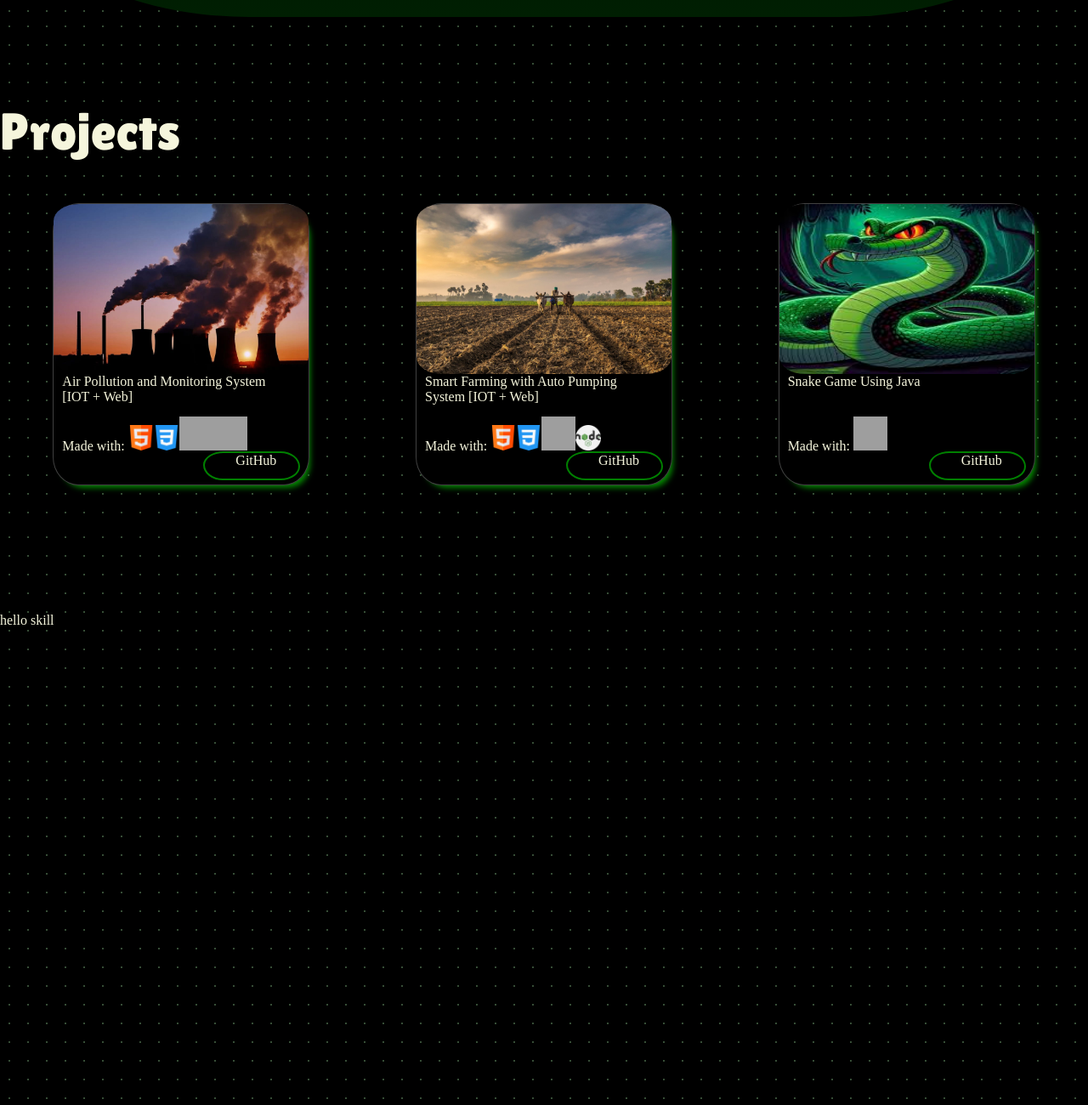
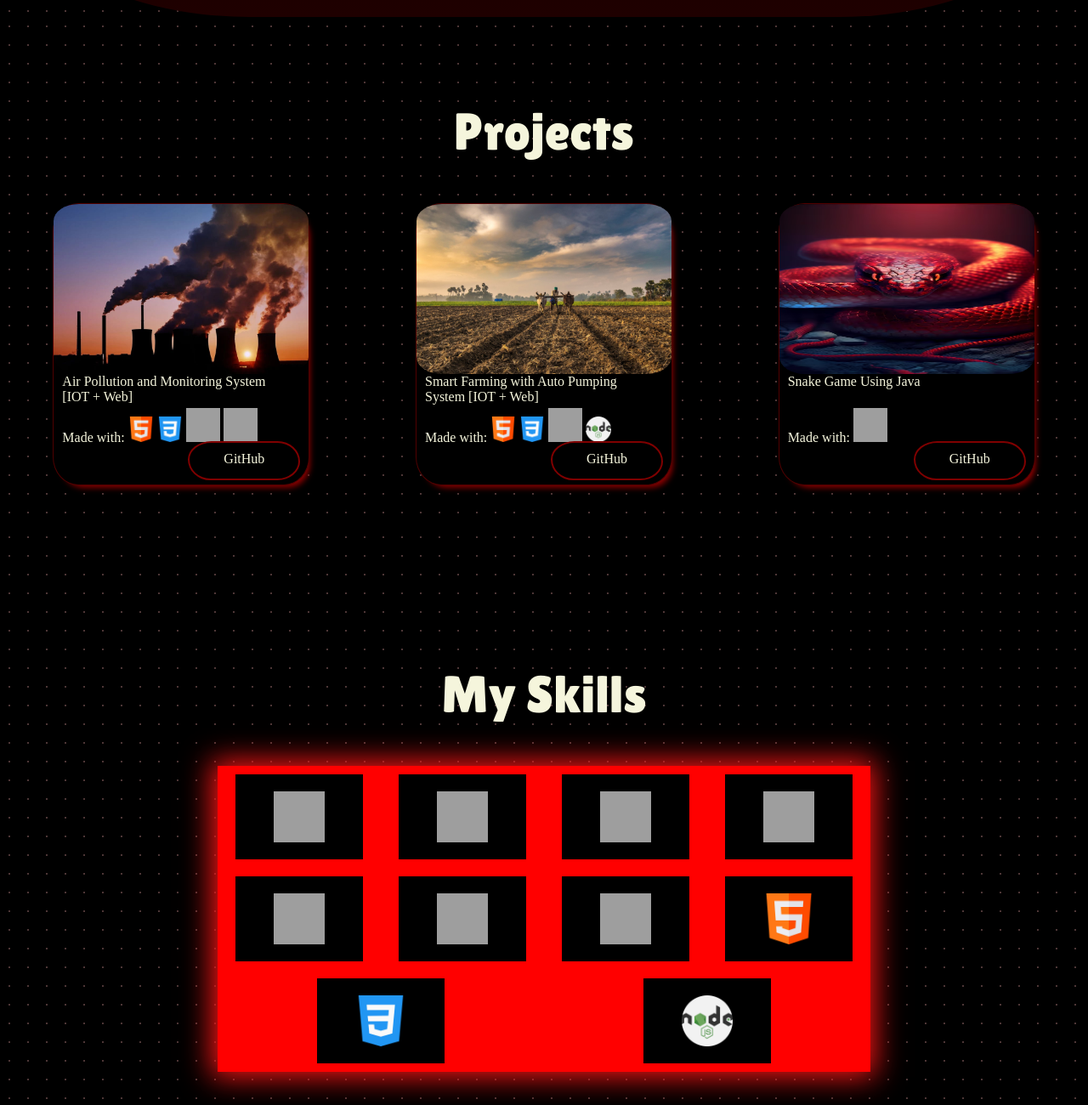
Before and after one commit to bagashu2525/My_Portfolio, a plain HTML site: page index.html in a window 1280 px wide. Shown: the part 680-1980 px from the top of the page at 85% size. Drawn offline with nearby package versions, Linux system fonts and the light colour scheme; grey boxes are pictures that could not be loaded; a web font is replaced by a local one.

Commit message:
new updates

```diff
--- a/index.html
+++ b/index.html
@@ -17,7 +17,7 @@
     <div class="container" id="home">
             <div class="navbar">
                 <ul class="Title">
-                    <li style="color: rgb(34, 255, 0); font-size: 28px;">Ashu.portfolio</li>
+                    <li style="color: rgb(255, 0, 0); font-size: 28px;">Ashu.portfolio</li>
                 </ul>
                 <div class="navigation">
                     <input type="checkbox" id="toggle-menu" class="toggle-menu"/>
@@ -43,8 +43,8 @@
                     </div>
                     <div class="infodata">
                         <div class="hello fade-in-left">Hello👋,</div>
-                        <div class="name fade-in-right">Myself<span style="color: rgb(34, 255, 0);"> Asmita Bag</span></div>
-                        <div class="desig fade-in-left">I am a <span class="text fade-in-right" style="color:rgb(34, 255, 0);"></span></div>
+                        <div class="name fade-in-right">Myself<span style="color: rgb(255, 0, 0);"> Asmita Bag</span></div>
+                        <div class="desig fade-in-left">I am a <span class="text fade-in-right" style="color:rgb(255, 0, 0);"></span></div>
                         <div class="socials fade-in-bottom">
                             <div class="icon"><a href="https://www.facebook.com/asmita.bag.31"><i style="font-size:30px" class="fa">&#xf09a;</i></a></div>
                             <div class="icon" style="background-color: rgb(255, 255, 255);"><a href="https://www.linkedin.com/in/asmita-bag-361968232/"><i class="fa fa-linkedin-square" style="font-size:30px;color:black;"></i></a></div>
@@ -58,24 +58,24 @@
                 </div>
             </div>
         <div class="projects" id="project">
-            <div class="hello fade-in-bottom ">Projects</div>
+            <div class="hello fade-in-bottom " style="text-align: center;">Projects</div>
             <div class="projectinfo">
-                <div class="project1" onload>
+                <div class="project1 " onload>
                     <div class="projectimg"><img src="./Images/a04a33c9-3eb0-4cde-b0e8-582f685ef94a.jpg" alt=""></div>
                     <div class="projectname">Air Pollution and Monitoring System [IOT + Web]</div>
-                    <div class="toolsname">Made with: <img src="./Images/html.png" width="30" height="30" alt="HTML"><img src="./Images/css-3.png" width="30" height="30" alt="HTML"><img src="https://raw.githubusercontent.com/devicons/devicon/master/icons/mysql/mysql-original-wordmark.svg" alt="mysql" width="40" height="40"/><img src="https://raw.githubusercontent.com/devicons/devicon/master/icons/php/php-original.svg" alt="php" width="40" height="40"/></div>
+                    <div class="toolsname">Made with: <img src="./Images/html.png" width="30" height="30" alt="HTML"> <img src="./Images/css-3.png" width="30" height="30" alt="HTML"> <img src="https://raw.githubusercontent.com/devicons/devicon/master/icons/mysql/mysql-original-wordmark.svg" alt="mysql" width="40" height="40"/> <img src="https://raw.githubusercontent.com/devicons/devicon/master/icons/php/php-original.svg" alt="php" width="40" height="40"/></div>
                     <div class="github"><a href="https://github.com/bagashu2525/Air-Pollution-Monitoring-System">GitHub</a></div>
 
                 </div>
                 <div class="project1">
                     <div class="projectimg"><img src="./Images/farm.jpeg" alt=""></div>
                     <div class="projectname">Smart Farming with Auto Pumping System [IOT + Web]</div>
-                    <div class="toolsname">Made with: <img src="./Images/html.png" width="30" height="30" alt="HTML"><img src="./Images/css-3.png" width="30" height="30" alt="HTML"><img src="https://raw.githubusercontent.com/devicons/devicon/master/icons/mysql/mysql-original-wordmark.svg" alt="mysql" width="40" height="40"/><img src="./Images/nodejs.png" width="30" height="30" alt="HTML"></div>
+                    <div class="toolsname">Made with: <img src="./Images/html.png" width="30" height="30" alt="HTML"> <img src="./Images/css-3.png" width="30" height="30" alt="HTML"> <img src="https://raw.githubusercontent.com/devicons/devicon/master/icons/mysql/mysql-original-wordmark.svg" alt="mysql" width="40" height="40"/> <img src="./Images/nodejs.png" width="30" height="30" alt="HTML"></div>
                     <div class="github"><a href="https://github.com/bagashu2525/Smart-Farming-with-Auto-Pumping-System">GitHub</a></div>
 
                 </div>
                 <div class="project1">
-                    <div class="projectimg"><img src="./Images/snake.jpg" alt="" style="object-fit: inherit;"></div>
+                    <div class="projectimg"><img src="./Images/beautiful-red-snake.avif" alt="" style="object-fit: inherit;"></div>
                     <div class="projectname">Snake Game Using Java</div>
                     <div class="toolsname">Made with: <img src="https://raw.githubusercontent.com/devicons/devicon/master/icons/java/java-original.svg" alt="java" width="40" height="40"/></div>
                     <div class="github"><a href="https://github.com/bagashu2525/Snake-Game-Java-Project">GitHub</a></div>
@@ -83,7 +83,22 @@
             </div>
 
         </div>
-        <div class="skills" id="skill">hello skill</div>
+        <div class="skills" id="skill">
+            <div class="hello fade-in-bottom " style="text-align: center;">My Skills</div>
+            <div class="skillinfo" onload>
+
+                    <div class="skillicon"><img src="https://raw.githubusercontent.com/devicons/devicon/master/icons/c/c-original.svg" alt="c" width="60" height="60"/></div>
+                    <div class="skillicon"><img src="https://raw.githubusercontent.com/devicons/devicon/master/icons/java/java-original.svg" alt="java" width="60" height="60"/>  </div>
+                    <div class="skillicon"><img src="https://raw.githubusercontent.com/devicons/devicon/master/icons/mysql/mysql-original-wordmark.svg" alt="mysql" width="60" height="60"/>  </div>
+                    <div class="skillicon"><img src="https://raw.githubusercontent.com/devicons/devicon/master/icons/oracle/oracle-original.svg" alt="oracle" width="60" height="60"/>  </div>
+                    <div class="skillicon"><img src="https://raw.githubusercontent.com/devicons/devicon/master/icons/php/php-original.svg" alt="php" width="60" height="60"/>  </div>
+                    <div class="skillicon"><img src="https://raw.githubusercontent.com/devicons/devicon/master/icons/python/python-original.svg" alt="python" width="60" height="60"/>  </div>
+                    <div class="skillicon"><img src="https://raw.githubusercontent.com/devicons/devicon/master/icons/redux/redux-original.svg" alt="redux" width="60" height="60"/> </div>
+                    <div class="skillicon"><img src="./Images/html.png" width="60" height="60" alt="HTML"></div>
+                    <div class="skillicon"><img src="./Images/css-3.png" width="60" height="60" alt="HTML"></div>
+                    <div class="skillicon"><img src="./Images/nodejs.png" width="60" height="60" alt="HTML"></div>
+            </div>
+        </div>
         <div class="education" id="edu">hello education</div>
         <div class="about" id="about">hello about</div>
         <div class="contact" id="contact">hello contact</div>
--- a/index.js
+++ b/index.js
@@ -8,17 +8,17 @@ document.addEventListener("DOMContentLoaded", function() {
     });
 });
 
-const glowElements = document.querySelectorAll('.infoimg');
+// const glowElements = document.querySelectorAll('.infoimg');
 
-glowElements.forEach(element => {
-  element.addEventListener('mouseover', () => {
-    element.style.boxShadow = '0px 0px 30px rgba(34, 255, 0, 1)';
-  });
+// glowElements.forEach(element => {
+//   element.addEventListener('mouseover', () => {
+//     element.style.boxShadow = '0px 0px 30px rgba(34, 255, 0, 1)';
+//   });
 
-  element.addEventListener('mouseout', () => {
-    element.style.boxShadow = '0px 0px 10px rgba(34, 255, 0, 0.5)';
-  });
-});
+//   element.addEventListener('mouseout', () => {
+//     element.style.boxShadow = '0px 0px 10px rgba(34, 255, 0, 0.5)';
+//   });
+// });
 
   document.addEventListener('DOMContentLoaded', () => {
     const elements = document.querySelectorAll('.project1');
@@ -42,3 +42,27 @@ glowElements.forEach(element => {
       observer.observe(element);
     });
   });
+
+
+  document.addEventListener('DOMContentLoaded', () => {
+    const elements = document.querySelectorAll('.skillinfo');
+
+    const observerOptions = {
+      root: null, // Use the viewport as the container
+      rootMargin: '0px',
+      threshold: 0.1 // Trigger when 10% of the element is visible
+    };
+
+    const observer = new IntersectionObserver((entries, observer) => {
+      entries.forEach(entry => {
+        if (entry.isIntersecting) {
+          entry.target.classList.add('fadeInBottom');
+          observer.unobserve(entry.target); // Stop observing once the animation is triggered
+        }
+      });
+    }, observerOptions);
+
+    elements.forEach(element => {
+      observer.observe(element);
+    });
+  });
--- a/style.css
+++ b/style.css
@@ -15,7 +15,7 @@ html{
 body{
     /* background-color: black; */
     width: 100%;
-    background-image: radial-gradient(#364d36 1px, transparent 1px);
+    background-image: radial-gradient(#4d3636 1px, transparent 1px);
     background-size: 22px 22px;
     background-color: #000000;
 
@@ -54,7 +54,7 @@ body{
 }
 .navbar a:hover {
     color: #ffffff;
-    text-shadow: 0 0 5px #fafdaa, 0 0 10px #fafdaa, 0 0 20px rgb(0, 128, 6), 0 0 30px rgb(0, 128, 6), 0 0 40px rgb(0, 128, 6), 0 0 55px rgb(0, 128, 6), 0 0 70px rgb(0, 128, 6);
+    text-shadow: 0 0 5px #fafdaa, 0 0 10px #fafdaa, 0 0 20px rgb(255, 0, 0), 0 0 30px rgb(255, 0, 0), 0 0 40px rgb(255, 0, 0), 0 0 55px rgb(255, 0, 0), 0 0 70px rgb(255, 0, 0);
 }
 .hamburger-menu {
     margin-top: 20px;
@@ -133,7 +133,7 @@ body{
     /* background-color: black; */
     background: #001f02;
     background: -webkit-linear-gradient(0deg, #001f02 0%, #000000 100%);
-    background: linear-gradient(0deg, #001f02 0%, #000000 100%);
+    background: linear-gradient(0deg, #1f0000 0%, #000000 100%);
     border-radius: 25% 25% 23% 23% / 0% 0% 25% 25%;
     padding-top:100px;
     height: 100%;
@@ -213,11 +213,11 @@ body{
     color: white;
     box-shadow: 0 0 5px #f7ffa3,
                 0 0 10px #f7ffa3,
-                0 0 20px rgb(0, 128, 15),
-                0 0 30px rgb(0, 128, 15),
-                0 0 40px rgb(0, 128, 15),
-                0 0 55px rgb(0, 128, 15),
-                0 0 70px rgb(0, 128, 15);
+                0 0 20px rgb(128, 0, 0),
+                0 0 30px rgb(128, 0, 0),
+                0 0 40px rgb(128, 0, 0),
+                0 0 55px rgb(128, 0, 0),
+                0 0 70px rgb(128, 0, 0);
 }
 @media (max-width: 768px) {
     .hello {
@@ -256,10 +256,10 @@ body{
 .button-30 {
     align-items: center;
     appearance: none;
-    background-color: rgb(34, 255, 0);
+    background-color: rgb(255, 0, 0);
     border-radius: 4px;
     border-width: 0;
-    box-shadow: rgba(0, 255, 13, 0.525) 0 2px 4px,rgba(45, 35, 66, 0.3) 0 7px 13px -3px,#d6e7d7 0 -3px 0 inset;
+    box-shadow: rgba(255, 0, 0, 0.527) 0 2px 4px,rgba(45, 35, 66, 0.3) 0 7px 13px -3px,#d6e7d7 0 -3px 0 inset;
     box-sizing: border-box;
     color: #020202;
     cursor: pointer;
@@ -315,9 +315,9 @@ body{
     width: 250px;
     height:250px;
     border-radius: 50%;
-    border: 5px solid rgb(0, 254, 0);
-    background-color: rgb(0, 254, 0);
-    box-shadow: 0 0 5px rgb(0, 254, 0), 0 0 10px rgb(0, 254, 0), 0 0 20px rgb(0, 254, 0);
+    border: 5px solid rgb(254, 0, 0);
+    background-color: rgb(254, 0, 0);
+    box-shadow: 0 0 5px rgb(254, 0, 0), 0 0 10px rgb(254, 0, 0), 0 0 20px rgb(254, 0, 0);
 }
 .circle2{
     position: absolute;
@@ -327,8 +327,8 @@ body{
     width: 100px;
     height: 100px;
     border-radius: 50%;
-    background-color: rgb(0, 254, 0);
-    box-shadow: 0 0 5px rgb(0, 254, 0), 0 0 10px rgb(0, 254, 0), 0 0 20px rgb(0, 254, 0);
+    background-color: rgb(254, 0, 0);
+    box-shadow: 0 0 5px rgb(254, 0, 0), 0 0 10px rgb(254, 0, 0), 0 0 20px rgb(254, 0, 0);
 }
 .infoimg {
     overflow: hidden;
@@ -339,7 +339,7 @@ body{
     justify-content: center;
     align-items: center;
     border-radius: 50%; /* Make the wrapper circular */
-    border: 5px solid rgb(0, 254, 0); /*Border around the shape*/
+    border: 5px solid rgb(254, 0, 0); /*Border around the shape*/
     /* box-shadow: 0 0 5px rgb(255, 13, 0), 0 0 10px rgb(255, 13, 0), 0 0 20px rgb(255, 13, 0); */
     transition: box-shadow 0.3s ease-in-out;
     z-index: 2;
--- a/styleproject.css
+++ b/styleproject.css
@@ -3,7 +3,7 @@
     padding-top: 100px;
     width: 100%;
     height: 100%;
-    background-image: radial-gradient(#364d36 1px, transparent 1px);
+    background-image: radial-gradient(#4d3636 1px, transparent 1px);
     background-size: 22px 22px;
     background-color: #000000;
 }
@@ -22,11 +22,11 @@
     height:330px;
     width: 300px;
     margin: 50px auto;
-    -webkit-box-shadow: 5.5px 7.5px 7.5px -5px #059101;
-    -moz-box-shadow: 5.5px 7.5px 7.5px -5px #059101;
-    box-shadow: 5.5px 7.5px 7.5px -5px #059101;
+    -webkit-box-shadow: 5.5px 7.5px 7.5px -5px #910101;
+    -moz-box-shadow: 5.5px 7.5px 7.5px -5px #910101;
+    box-shadow: 5.5px 7.5px 7.5px -5px #910101;
     border-radius: 10%;
-    border: 1px solid rgb(65, 65, 65);
+    border: 1px solid rgb(80, 0, 0);
     display: flex;
     flex-direction: column;
     position: relative;
@@ -54,7 +54,7 @@
     object-fit: cover;
 }
 .projectname{
-    height: 50px;
+    height: 40px;
     width: 80%;
     padding-left: 10px;
 }
@@ -65,17 +65,18 @@
     position: absolute;
     bottom: 5px;
     right: 10px;
-    width:100px;
-    height: 30px;
-    border: 2px solid green;
+    width:10vw;
+    height: 4vh;
+    border: 2px solid rgb(128, 0, 0);
     border-radius: 21% 20% 20% 20% / 47% 52% 48% 53%;
     text-align: center;
-    padding-left: 10px;
+    /* padding-left: 10px; */
+    padding-top: 10px;
 }
 .github a{
     text-decoration: none;
 }
 .github:hover{
-    background-color: green;
+    background-color: rgb(128, 0, 0);
     text-shadow: black;
 }
--- a/styleskill.css
+++ b/styleskill.css
@@ -1,7 +1,62 @@
+*{
+    --redcolor: #910101;
+}
 .skills{
-    background-image: radial-gradient(#364d36 1px, transparent 1px);
+    background-image: radial-gradient(#4d3636 1px, transparent 1px);
     background-size: 22px 22px;
     background-color: #000000;
-    padding-top: 100px;
+    /* padding-top: 1%; */
     height: 100vh;
+    display: flex;
+    flex-direction: column;
+    justify-content: center;
+    align-items: center;
+
 }
+.skillinfo{
+    background-color: #ff0000;
+    -webkit-box-shadow: -1px 0 32px 6px #fa1515;
+    -moz-box-shadow: -1px 0 32px 6px #fa1515;
+    box-shadow: -1px 0 32px 6px #fa1515;
+    /* box-shadow: 5.5px 7.5px 7.5px -5px #059101; */
+    margin-top: 50px;
+    box-sizing: border-box;
+    display: flex;
+    flex-direction: row;
+    justify-content: space-around;
+    align-items: center;
+    /* overflow: ; */
+    flex-wrap: wrap;
+    height: auto;
+    width: 60%;
+}
+.skillicon{
+    background-color: #000000;
+    display: flex;
+    flex-direction: row;
+    justify-content: center;
+    align-items: center;
+    height: 100px;
+    width: 20%;
+    max-width: 150px;
+    margin: 10px ;
+}
+.skillinfo{
+    opacity: 0; /* Start with the element hidden */
+    transform: translateY(100px); /* Start with the element 100px below its original position */
+    transition: opacity 2s ease-in-out, transform 2s ease-in-out; /* Smooth transition for the fade-in effect and position change */
+}
+.fadeInBottom {
+    opacity: 1; /* Make the element visible */
+    transform: translateY(0); /* Move the element to its original position */
+}
+/* Media Query for smaller screens */
+@media (max-width: 768px) {
+    .skillinfo {
+        width: 100%; /* Make it full-width for smaller screens */
+    }
+    .skillicon {
+        width: 40%; /* Adjust width for smaller icons on mobile */
+        height: 80px; /* Reduce height for smaller screens */
+    }
+}
```
Also changed, not shown: Images/beautiful-red-snake.avif (added).
